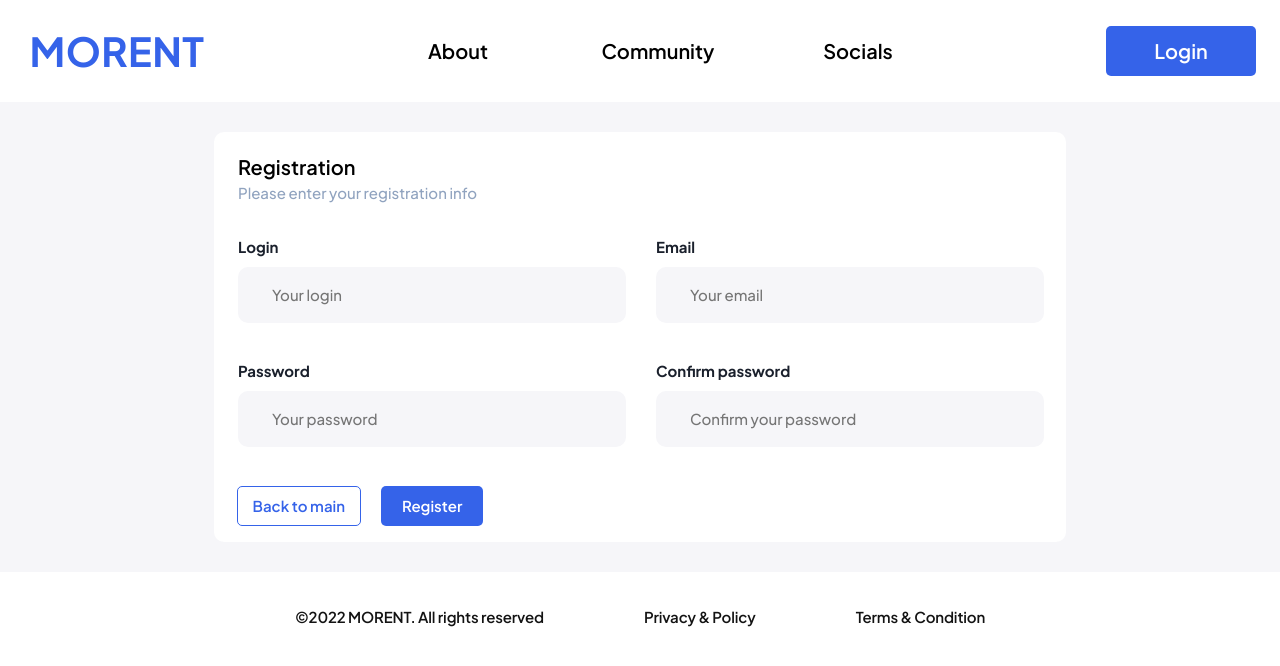
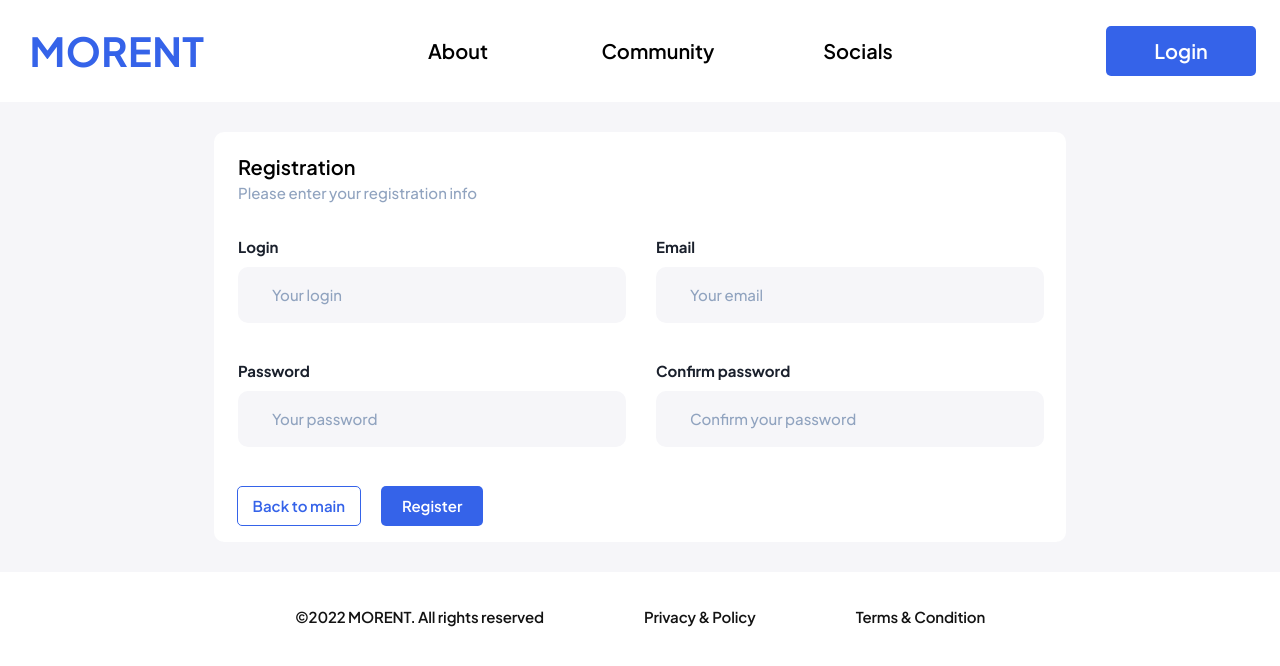
Before and after one commit to qyryalien/Morent, a Django app: page /register/ in a window 1280 px wide. Shown: the top 666 px of the page. Run offline with Django 4.2, Linux system fonts and the light colour scheme.

Commit message:
Added placeholder for class "plusjakartasans-medium-nepal-15px"

```diff
--- a/core/static/core/css/stylegiude.css
+++ b/core/static/core/css/stylegiude.css
@@ -96,7 +96,7 @@
     font-style: normal;
 }
 
-.plusjakartasans-medium-nepal-15px {
+.plusjakartasans-medium-nepal-15px, .plusjakartasans-medium-nepal-15px::placeholder {
     color: var(--nepal);
     font-family: var(--font-family-plus-jakarta_sans);
     font-size: var(--font-size-s);
```
